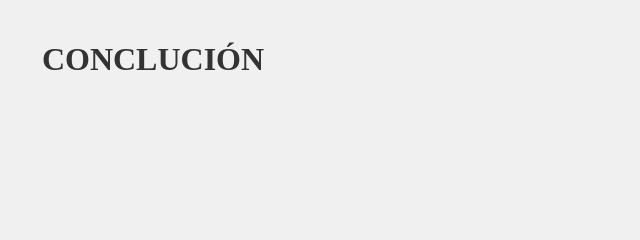
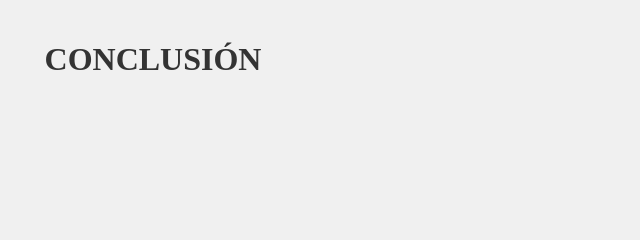
Before and after one commit to AngelCMartinez/portafoliodigital2, a plain HTML site: page if/Conclusion/index.html in a window 1280 px wide. Shown: the top 240 px of the page, 487-1127 px from the left. Drawn offline with Linux system fonts and the light colour scheme.

Commit message:
Update index.html

```diff
--- a/if/Conclusion/index.html
+++ b/if/Conclusion/index.html
@@ -54,7 +54,7 @@
 <body>
 
 <div class="container">
-  <h1>CONCLUCIÓN</h1><br>
+  <h1>CONCLUSIÓN</h1><br>
 
 
 
```
